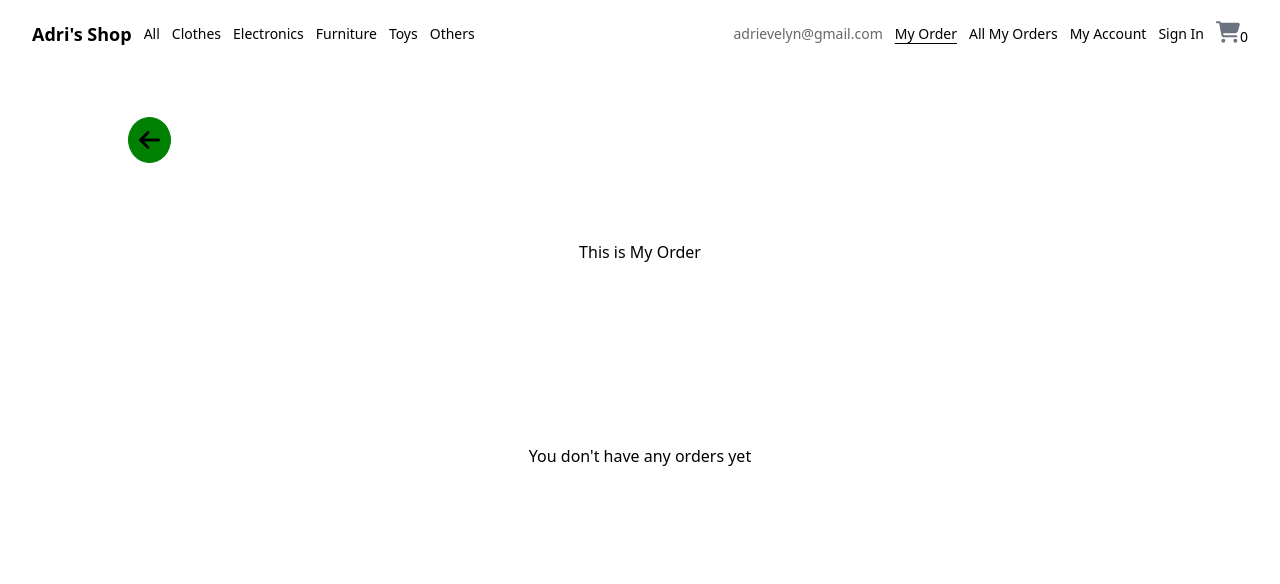
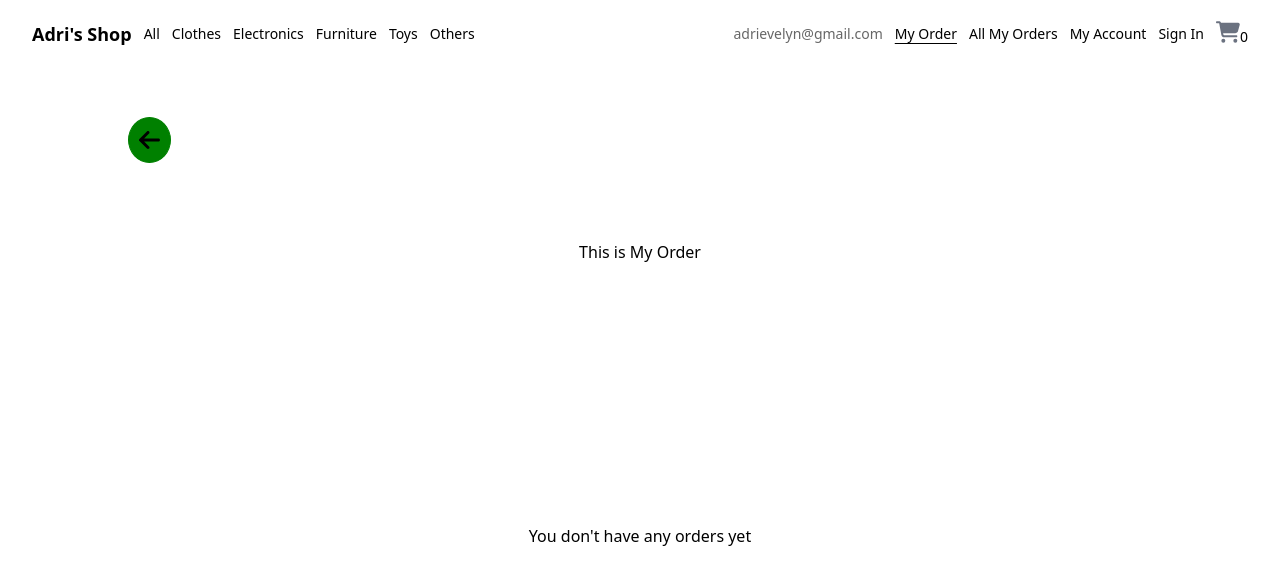
Before and after one commit to Adri-ESM/react-vite-tailwind, a React (Vite) app: page /my-order in a window 1280 px wide. Shown: the top 584 px of the page. Built offline with nearby package versions, Linux system fonts and the light colour scheme.

Commit message:
adding card from cart component  to my order component

```diff
--- a/src/Components/Cart/index.jsx
+++ b/src/Components/Cart/index.jsx
@@ -12,27 +12,14 @@ export default function Cart() {
   const context = useContext(ShoppingCartContext);
   const navigate = useNavigate();
 
-  // Función para calcular el total
-// const calculateTotal = () => {
-//   let total = 0;
-//   context.cartProducts.forEach((product) => {
-//     console.log(product.price, product.quantity);
-//     if (typeof product.price === 'number' && typeof product.quantity === 'number' && product.quantity > 0) {
-//       total += product.price * product.quantity;
-//     }
-//   });
-//   return total.toFixed(2);
-// };
-
 const handlePurchase = () => {
-  console.log("Before purchase");
-  context.purchase();
-  console.log("After purchase");
+  // Agrega los productos del carrito a la orden
+  context.addOrder([...context.cartProducts]);
+  // Limpia el carrito
+  // context.clearCart();
   context.closeCart();
-
   navigate('/my-order');
 };
-
 
   return (
     <aside
--- a/src/Context/index.jsx
+++ b/src/Context/index.jsx
@@ -73,6 +73,14 @@ const purchase = () => {
   setCount(0);
 }
 
+const addOrder = (products) => {
+  setOrder([...order, { Products: products }]);
+};
+
+const clearCart = () => {
+  setCartProducts([]);
+};
+
   return (
     <ShoppingCartContext.Provider
       value={{
@@ -96,6 +104,8 @@ const purchase = () => {
         order,
         setOrder,
         purchase,
+        addOrder,
+        clearCart,
       }}
     >
       {children}
--- a/src/Pages/MyOrder/index.jsx
+++ b/src/Pages/MyOrder/index.jsx
@@ -28,7 +28,7 @@ function MyOrder() {
       </div>
       <h1 className="mt-40">This is My Order</h1>
 
-      <div className="px-6 overflow-y-scroll flex-1">
+      <div className="mt-20 px-6 overflow-y-scroll flex-1">
         {context.order?.length > 0 && context.order[0]?.Products ? (
           context.order[0].Products.map((product) => (
             <OrderCard
```
